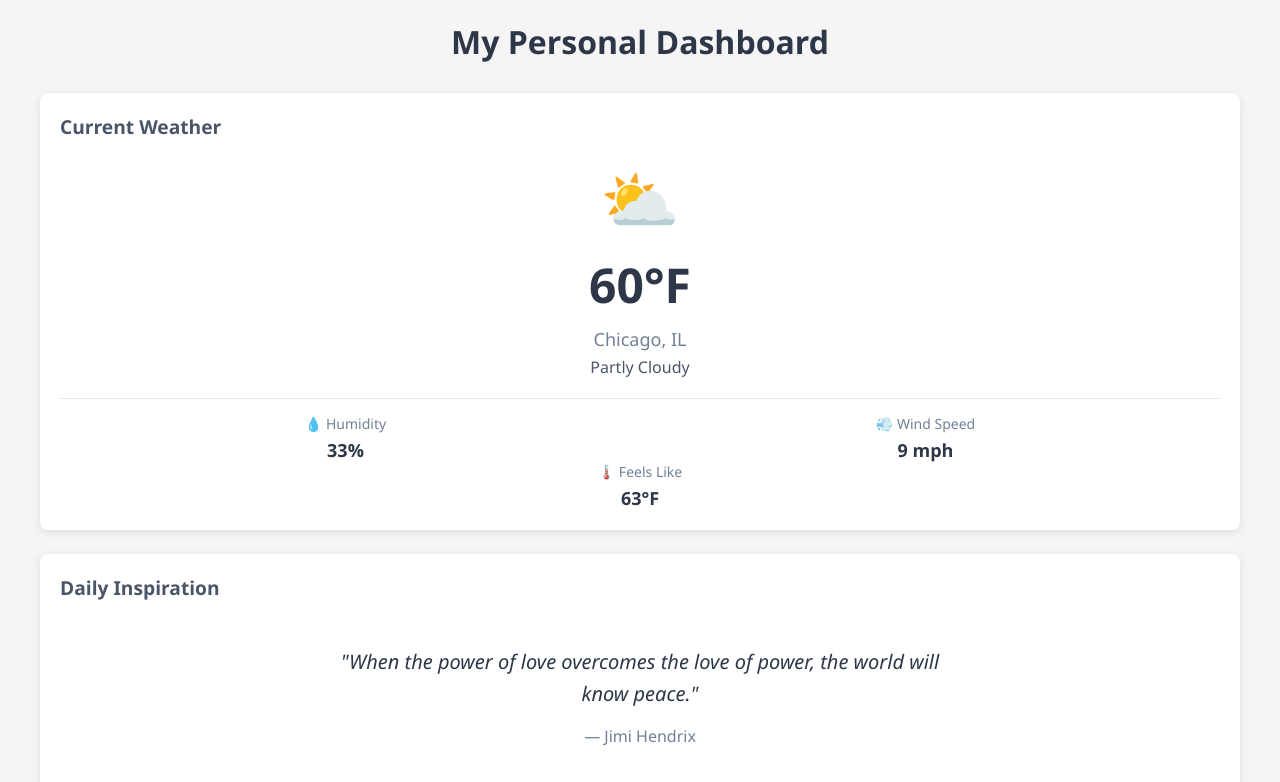
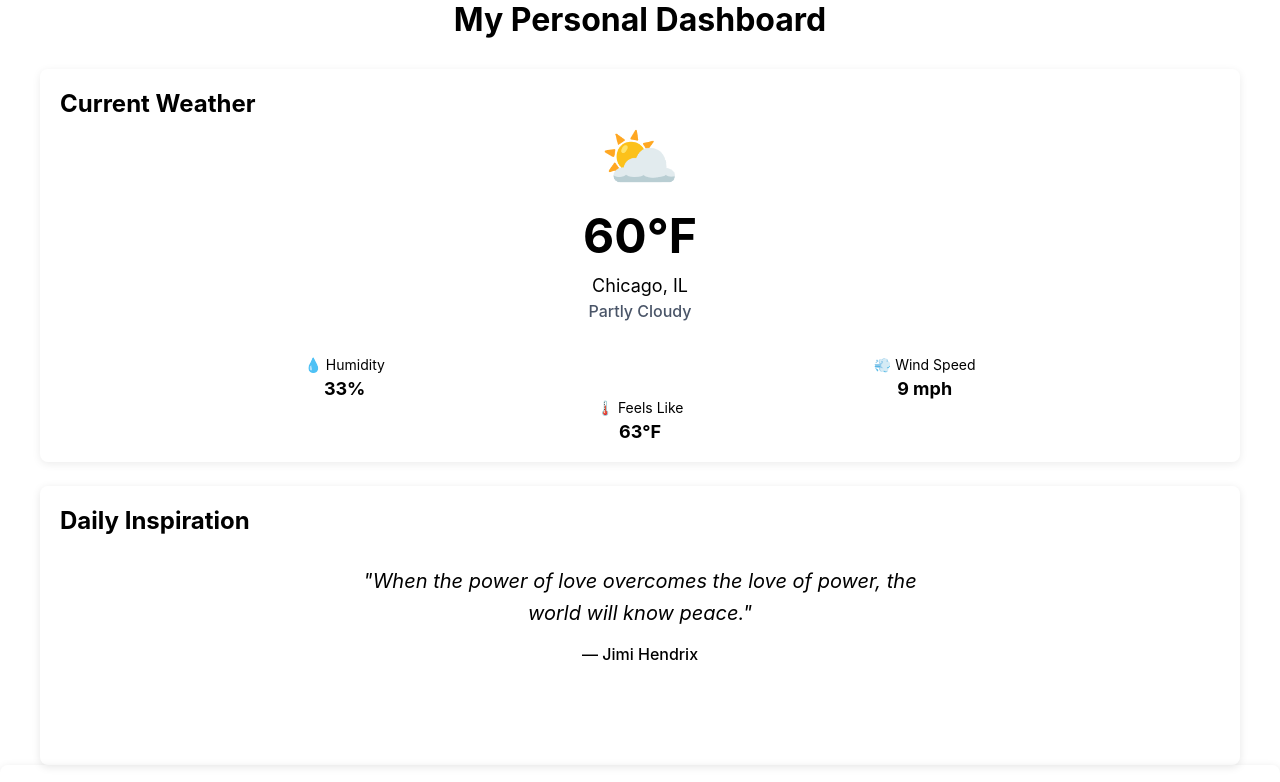
Before and after one commit to hanlonabby/writ40363-portfolio, a plain HTML site: page projects/project3-dashboard/index.html in a window 1280 px wide. Shown: the top 782 px of the page. Drawn offline with Linux system fonts and the light colour scheme.

Commit message:
Update styles.css

```diff
--- a/projects/project3-dashboard/css/styles.css
+++ b/projects/project3-dashboard/css/styles.css
@@ -1,3 +1,47 @@
+/* ===================================
+   CSS CUSTOM PROPERTIES (VARIABLES)
+   =================================== */
+
+:root {
+  /* Color Palette */
+  --color-primary: var(--color-primary);
+  --color-secondary: #764ba2;
+  --color-accent: var(--color-accent);
+
+  /* Backgrounds */
+  --color-bg-light: var(--color-bg-light);
+  --color-bg-white: var(--color-bg-white);
+
+  /* Text Colors */
+  --color-text-dark: var(--color-text-dark);
+  --color-text-muted: var(--color-text-muted);
+
+  /* UI Elements */
+  --color-border: var(--color-border);
+  --color-error: #e53e3e;
+  --color-error-bg: #fff5f5;
+  --color-error-border: #fc8181;
+
+  /* Shadows */
+  --shadow-sm: 0 2px 8px rgba(0, 0, 0, 0.08);
+  --shadow-md: 0 4px 12px rgba(0, 0, 0, 0.12);
+  --shadow-lg: 0 10px 24px rgba(0, 0, 0, 0.15);
+
+  /* Spacing */
+  --space-sm: 12px;
+  --space-md: 20px;
+  --space-lg: 32px;
+
+  /* Typography */
+  --font-size-sm: 14px;
+  --font-size-base: 16px;
+  --font-size-lg: 18px;
+  --font-size-xl: 20px;
+  --font-size-2xl: 24px;
+  --font-size-3xl: 32px;
+}
+
+
 * {
     margin: 0;
     padding: 0;
@@ -5,9 +49,11 @@
 }
 
 body {
-    font-family: 'Segoe UI', Tahoma, Geneva, Verdana, sans-serif;
-    background: #f5f5f5;
-    padding: 20px;
+  margin: 0;
+  padding: 0;
+  font-family: -apple-system, BlinkMacSystemFont, 'Segoe UI', Roboto, sans-serif;
+  background: var(--color-bg-light);
+  color: var(--color-text-dark);
 }
 
 .dashboard {
@@ -21,7 +67,7 @@ header {
 }
 
 header h1 {
-    color: #2d3748;
+    color: var(--color-text-dark)
 }
 
 .widgets-container {
@@ -31,18 +77,19 @@ header h1 {
 }
 
 .widget {
-    background: white;
-    padding: 20px;
-    border-radius: 8px;
-    box-shadow: 0 2px 8px rgba(0, 0, 0, 0.1);
+  background: var(--color-bg-white);
+  padding: var(--space-md);
+  border-radius: 8px;
+  box-shadow: var(--shadow-sm);
 }
 
-.widget h2 {
-    margin-bottom: 15px;
-    color: #4a5568;
-    font-size: 1.2em;
+h2 {
+  color: var(--color-text-dark);
 }
 
+.secondary-info {
+  color: var(--color-text-muted);
+}
 /* Weather Widget Styles */
 .weather-current {
     text-align: center;
@@ -57,13 +104,13 @@ header h1 {
 .weather-temp {
     font-size: 48px;
     font-weight: bold;
-    color: #2d3748;
+    color: var(--color-text-dark);
     margin: 10px 0;
 }
 
 .weather-location {
     font-size: 18px;
-    color: #718096;
+    color: var(--color-text-muted);
     margin: 5px 0;
 }
 
@@ -77,7 +124,7 @@ header h1 {
     display: flex;
     justify-content: space-around;
     padding-top: 15px;
-    border-top: 1px solid #e2e8f0;
+    border-top: 1px solid var(--color-border);
     margin-top: 15px;
 }
 
@@ -88,13 +135,13 @@ header h1 {
 .weather-detail span {
     display: block;
     font-size: 14px;
-    color: #718096;
+    color: var(--color-text-muted);
     margin-bottom: 5px;
 }
 
 .weather-detail strong {
     font-size: 18px;
-    color: #2d3748;
+    color: var(--color-text-dark);
 }
 
 /* Error Message Styles */
@@ -120,7 +167,7 @@ header h1 {
 }
 
 .quotes-widget {
-  background: #ffffff;
+  background: var(--color-bg-white);
   padding: 20px;
   border-radius: 8px;
   box-shadow: 0 2px 8px rgba(0, 0, 0, 0.1);
@@ -139,7 +186,7 @@ header h1 {
 .quote-text {
   font-size: 20px;
   line-height: 1.6;
-  color: #2d3748;
+  color: var(--color-text-dark);
   font-style: italic;
   margin-bottom: 15px;
   max-width: 600px;
@@ -147,12 +194,12 @@ header h1 {
 
 .quote-author {
   font-size: 16px;
-  color: #718096;
+  color: var(--color-text-muted);
   font-weight: 500;
 }
 
 .btn-primary {
-  background: #4299e1;
+  background: var(--color-accent);
   color: white;
   border: none;
   padding: 10px 20px;
@@ -190,7 +237,7 @@ header h1 {
 
 
 .tasks-widget {
-  background: #ffffff;
+  background: var(--color-bg-white);
   padding: 20px;
   border-radius: 8px;
   box-shadow: 0 2px 8px rgba(0, 0, 0, 0.1);
@@ -212,14 +259,14 @@ header h1 {
 
 .task-form input[type="text"]:focus {
   outline: none;
-  border-color: #4299e1;
+  border-color: var(--color-accent);
 }
 
 .task-stats {
   display: flex;
   justify-content: space-around;
   padding: 15px;
-  background: #f7fafc;
+  background: var(--color-bg-light)
   border-radius: 5px;
   margin-bottom: 15px;
   font-size: 13px;
@@ -227,7 +274,7 @@ header h1 {
 }
 
 .task-stats .stat strong {
-  color: #2d3748;
+  color: var(--color-text-dark);
 }
 
 .tasks-list {
@@ -240,7 +287,7 @@ header h1 {
   align-items: center;
   gap: 10px;
   padding: 12px;
-  border: 1px solid #e2e8f0;
+  border: 1px solid var(--color-border);
   border-radius: 5px;
   margin-bottom: 8px;
   transition: background 0.2s ease;
@@ -259,7 +306,7 @@ header h1 {
 .task-item .task-text {
   flex: 1;
   font-size: 14px;
-  color: #2d3748;
+  color: var(--color-text-dark);
 }
 
 .task-item.completed .task-text {
```
